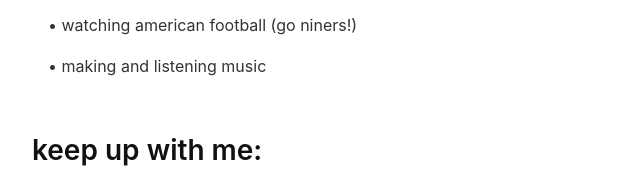
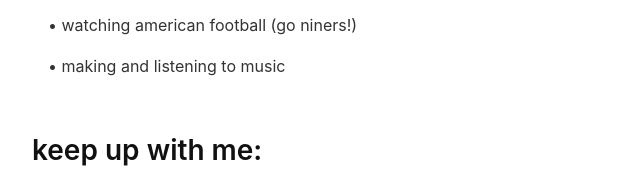
Before and after one commit to seckinkurklu/personal-website, a plain HTML site: page index.html in a window 1280 px wide. Shown: the part 1200-1386 px from the top of the page, 288-928 px from the left. Drawn offline with Linux system fonts and the light colour scheme.

Commit message:
hobbies typo update

```diff
--- a/index.html
+++ b/index.html
@@ -197,7 +197,7 @@
     <div class="hobbies">
         <p>• playing football</p>
         <p>• watching american football (go niners!)</p>
-        <p>• making and listening music</p>
+        <p>• making and listening to music</p>
     </div>
 </section>
 
```
